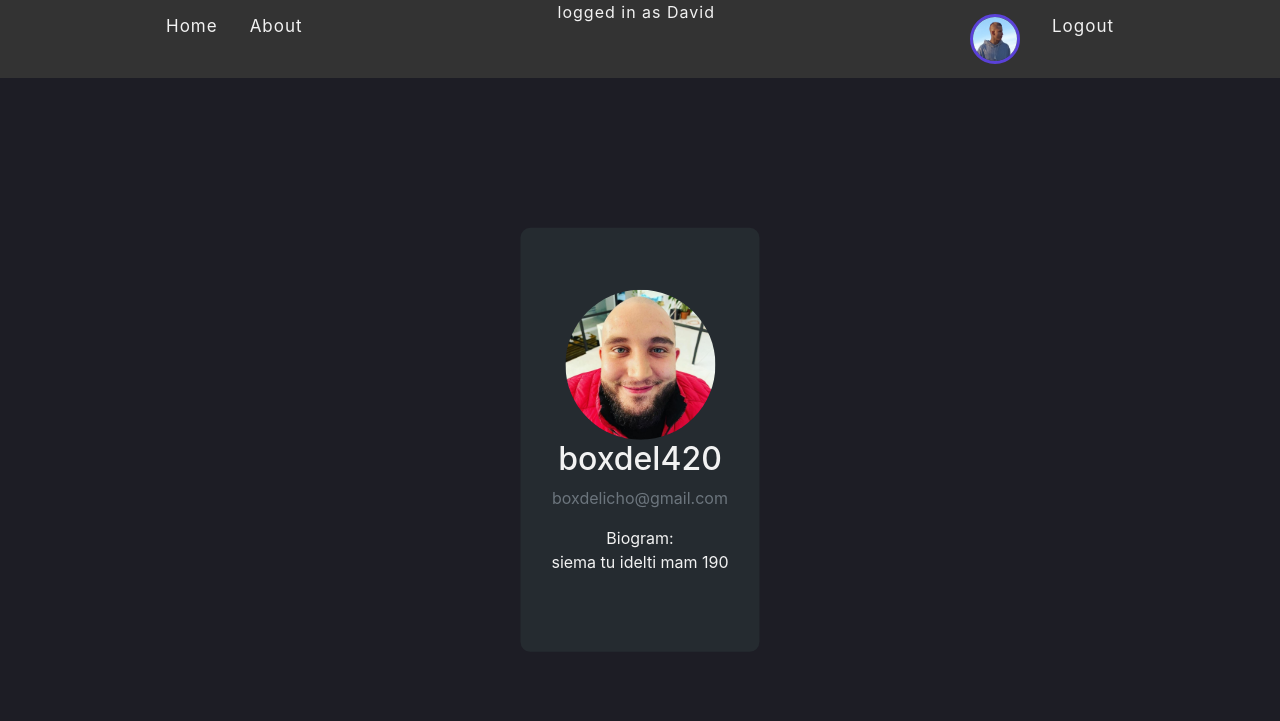
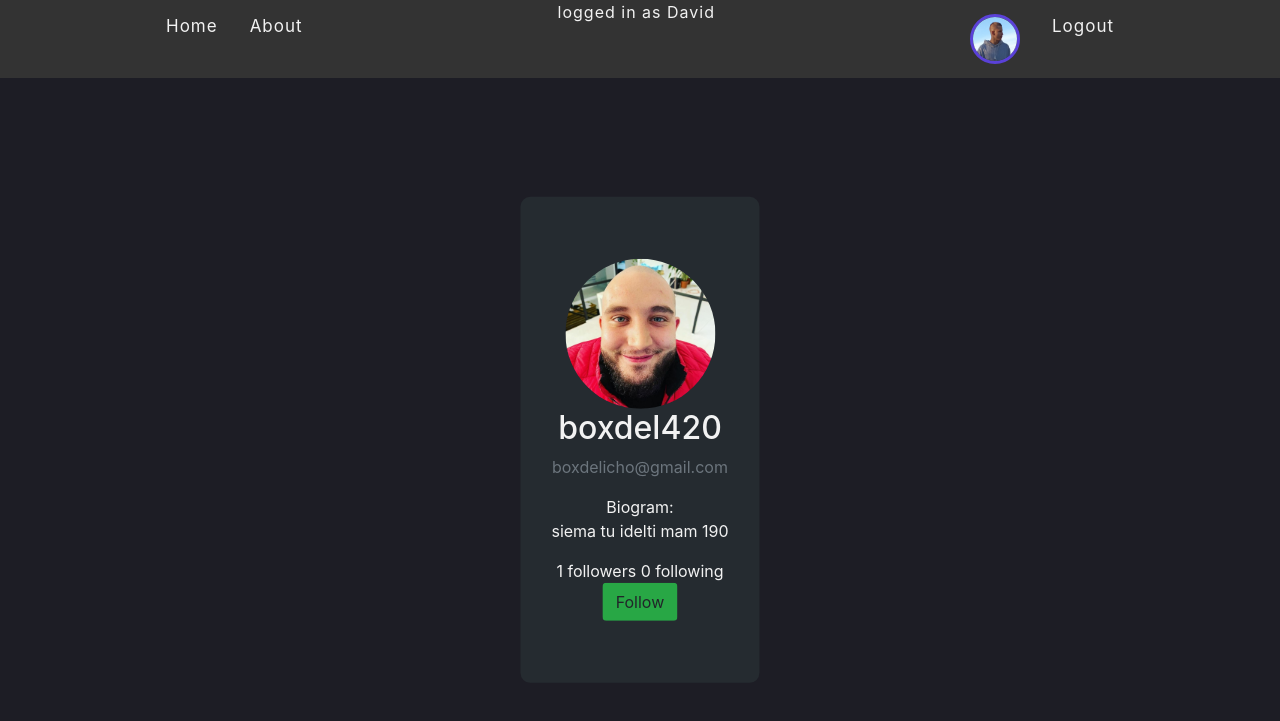
Before and after one commit to dawid31/socialflow, a Django app: page /profile/3/ in a window 1280 px wide. Shown: the top 721 px of the page. Run offline with Django 4.2, Linux system fonts and the light colour scheme; a user stored in the database is signed in; data comes from the database, SQL or seed files in the repository; both versions use the stored data as it was after the commit.

Commit message:
added following and followers feature for profiles

```diff
--- a/DjangoBlogApp/forms.py
+++ b/DjangoBlogApp/forms.py
@@ -15,7 +15,7 @@ class AccountForm(ModelForm):
     class Meta():
         model = Profile
         fields = '__all__'
-        exclude = ['user']
+        exclude = ['user', 'followers', 'following']
 
 
 class CustomUserCreationForm(UserCreationForm):
--- a/DjangoBlogApp/models.py
+++ b/DjangoBlogApp/models.py
@@ -23,6 +23,8 @@ class Profile(models.Model):
     user = models.OneToOneField(User, on_delete=models.CASCADE, blank=True, null=True)
     biogram = models.TextField(max_length=512)
     avatar = models.ImageField(null=True, blank=True, default='default.png')
+    followers = models.ManyToManyField(User, blank=True, related_name="followers")
+    following = models.ManyToManyField(User, blank=True, related_name="following")
 
     @receiver(post_save, sender=User)
     def create_user_profile(sender, instance, created, **kwargs):
--- a/DjangoBlogApp/templates/DjangoBlogApp/navbar.html
+++ b/DjangoBlogApp/templates/DjangoBlogApp/navbar.html
@@ -9,7 +9,7 @@
     {% else %}
     <a href="{% url 'login' %}" class="on-right">Login</a>
     {% endif %}
-    <a href="{% url 'profile' user.id %}" class="on-right">
+    <a href="{% url 'profile' request.user.id %}" class="on-right">
       <img src="{{request.user.profile.avatar.url}}" class="rounded-circle" style="width: 50px; height: 50px;  border: solid; border-color: rgb(90, 65, 216);""/>
     </a>
   </div>
--- a/DjangoBlogApp/templates/DjangoBlogApp/profile.html
+++ b/DjangoBlogApp/templates/DjangoBlogApp/profile.html
@@ -13,6 +13,10 @@
               <br>
               {{user.profile.biogram}}
             </p>
+            {{user.profile.followers.all.count}} followers
+            {{user.profile.following.all.count}} following
+            <!-- create popping up window with followers and following using this
+            https://pypi.org/project/django-bootstrap-modal-forms/ -->
           </div>
         </div>
 
@@ -22,12 +26,18 @@
 
           <form method="POST", action="" enctype="multipart/form-data">
               {% csrf_token %}
+              <input type="hidden" name="account_form">
               {{form.as_p}}
               <button type="submit">Save Settings</button>
           </form>
         </div>
+        {% else %}
+        <form method="POST">
+          {% csrf_token %}
+          <input type="hidden" name="follow">
+          <button type="submit" class="btn bg-success">Follow</button>
+        </form>
         {% endif %}
-
     </div>
 </div>
 </div>
--- a/DjangoBlogApp/views.py
+++ b/DjangoBlogApp/views.py
@@ -136,9 +136,14 @@ def profile(request, pk):
     form = AccountForm(instance=user_profile) #fills fields with user profile data
 
     if request.method == "POST":
-        form = AccountForm(request.POST, request.FILES, instance=user_profile)
-        if form.is_valid():
-            form.save()
+        if "account_form" in request.POST:
+            form = AccountForm(request.POST, request.FILES, instance=user_profile)
+            if form.is_valid():
+                form.save()
+
+        if "follow" in request.POST:
+            user.profile.followers.add(request.user)
+            request.user.profile.following.add(user)
 
     context = {'user': user, 'form': form}
     return render(request, 'DjangoBlogApp/profile.html', context)
```
Also changed, not shown: DjangoBlogApp/migrations/0019_profile_followers_profile_following.py (added), db.sqlite3.
